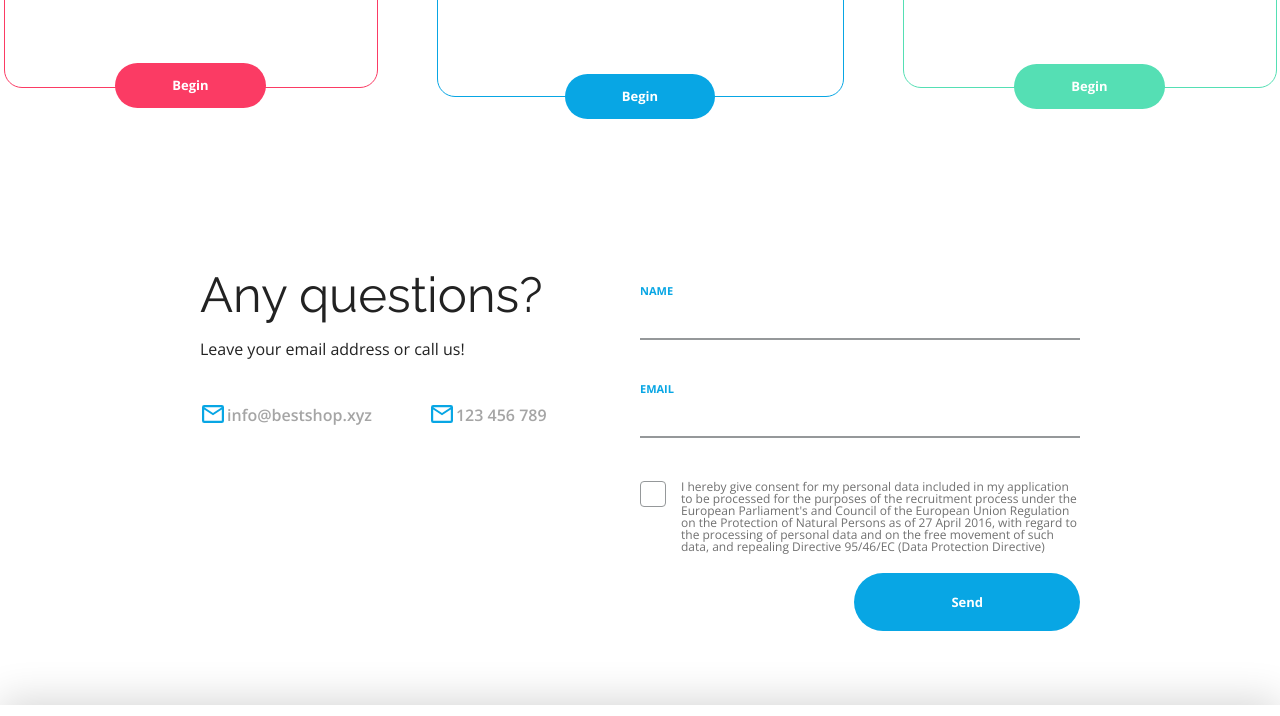
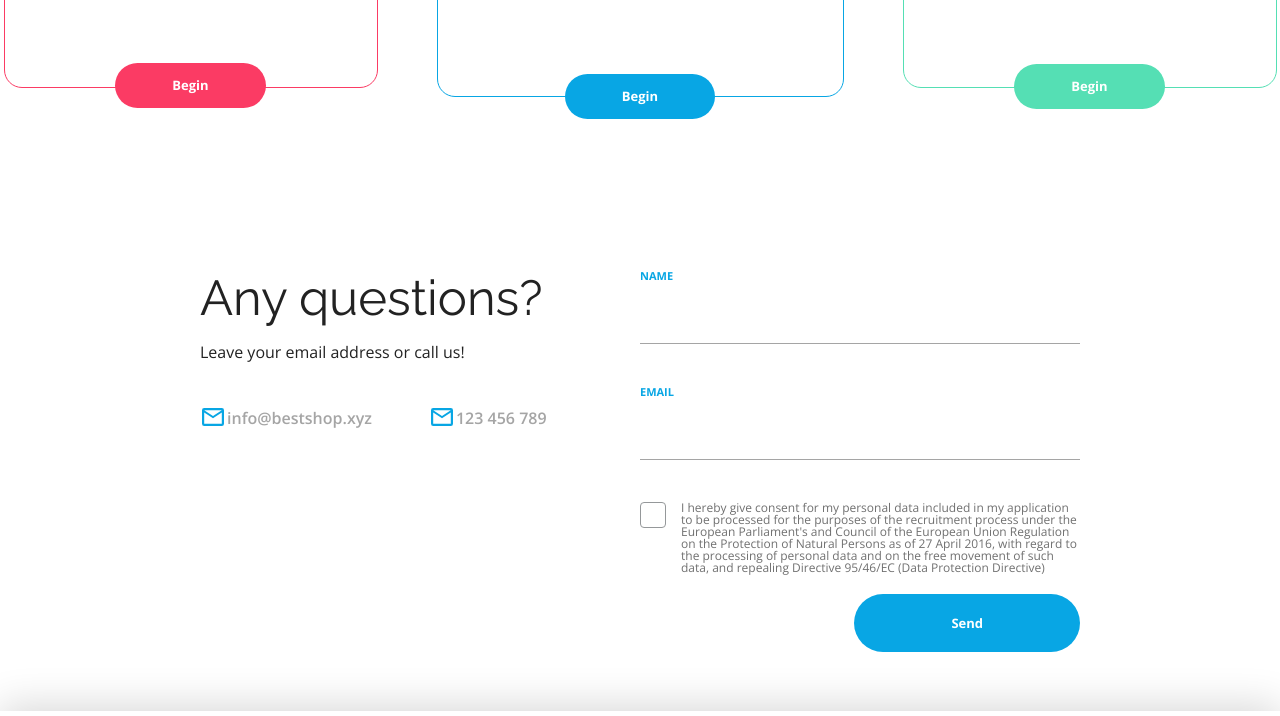
Before and after one commit to PrzemekCiolak/BestShop, a website: page index.html in a window 1280 px wide. Shown: the part 3243-3959 px from the top of the page. Drawn offline with nearby package versions, Linux system fonts and the light colour scheme.

Commit message:
Update-RWD transition

```diff
--- a/index.html
+++ b/index.html
@@ -82,7 +82,7 @@
                          aliqua. Ut enim ad minim veniam.</p>
                 </div>
                 <div class="third-banner-img">
-                <img src="./images/Trumpet.png">
+                    <img src="./images/Trumpet.png">
                 </div>
             </div>
         </section>
@@ -142,7 +142,9 @@
             </div>
             <div class="contact-form">
                 <div class="contact-form-data">Name</div>
+                <input type="text" class="contact-form-data-input">
                 <div class="contact-form-data">Email</div>
+                <input type="text" class="contact-form-data-input">
                 <label class="checkbox">
                     <input type="checkbox">
                     <span></span>
--- a/scss/layout/_contact.scss
+++ b/scss/layout/_contact.scss
@@ -62,15 +62,24 @@
     text-transform: uppercase;
 }
 
-.contact-form-data::after {
-    content: "";
-    display: inline-block;
-    width: 100%;
-    height: 2px;
-    background-color: #95989A;
+.contact-form-data-input {
+    border-top: none;
+    border-left: none;
+    border-right: none;
+    border-bottom: 1px solid var(--color-gray);
     margin-top: 42px;
     margin-bottom: 42px;
 }
+
+// .contact-form-data::after {
+//     content: "";
+//     display: inline-block;
+//     width: 100%;
+//     height: 2px;
+//     background-color: #95989A;
+//     margin-top: 42px;
+//     margin-bottom: 42px;
+// }
 
 .checkbox input {
     position: absolute;
```
Also changed, not shown: css/main.css, 1 other file.
